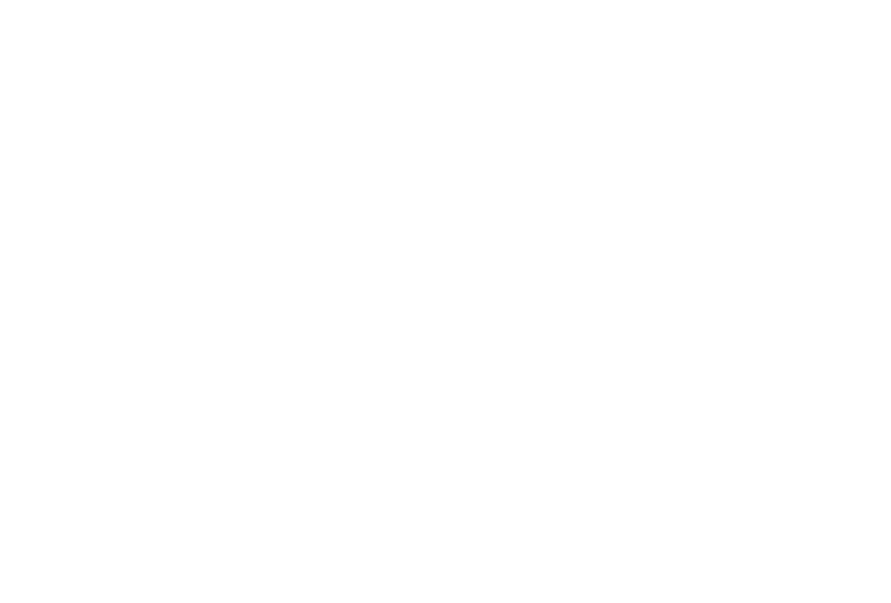
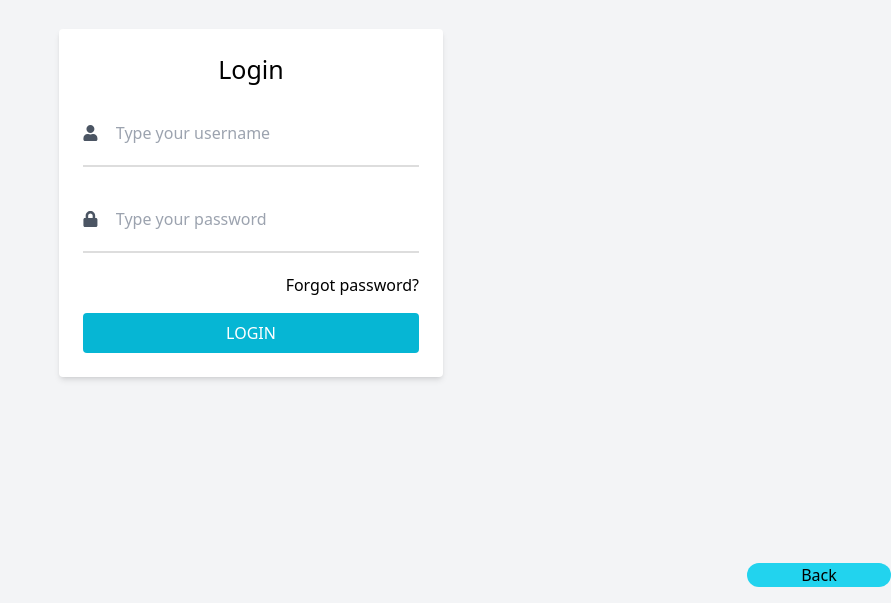
Before and after one commit to Theeicon45/Educonnect, a React (Vite) app: page /Login in a window 1280 px wide. Before the commit this address had no page. Shown: the part 197-800 px from the top of the page, without its empty margins (389-1280 px from the left). Built offline with nearby package versions, Linux system fonts and the light colour scheme; a web font is replaced by a local one.

Commit message:
login frontend

```diff
--- a/package.json
+++ b/package.json
@@ -12,6 +12,7 @@
   "dependencies": {
     "react": "^18.3.1",
     "react-dom": "^18.3.1",
+    "react-icons": "^5.3.0",
     "react-router-dom": "^6.27.0"
   },
   "devDependencies": {
--- a/src/App.jsx
+++ b/src/App.jsx
@@ -2,8 +2,9 @@
 import About from "./Pages/About"
 import Contact from "./Pages/Contact"
 import Landing from "./Pages/Landing"
-import Navbar from './Components/Navbar';
-Navbar
+import Login from './Pages/login';
+
+
 
 const App = () => {
   return (
@@ -11,6 +12,7 @@
 
     <Routes>
       <Route path="/" element={<Landing />} />
+      <Route path="/Login" element={<Login/>} />
       <Route path="/about" element={<About />} />
       <Route path="/contact" element={<Contact />} />
     </Routes>
--- /dev/null
+++ b/src/Components/BlogSpot.jsx
@@ -0,0 +1,11 @@
+
+
+const BlogSpot = () => {
+  return (
+    <div>
+      Blogspot
+    </div>
+  )
+}
+
+export default BlogSpot
--- /dev/null
+++ b/src/Components/Footer.jsx
@@ -0,0 +1,45 @@
+import { quickLinks } from "../assets/Quicklinks";
+import { FaFacebook, FaInstagram, FaEnvelope } from 'react-icons/fa'; // For social icons
+
+const Footer = () => {
+  return (
+    <footer className="bg-brown p-4 text-white">
+      <div className="container mx-auto flex justify-between">
+        {/* Quick Links Section */}
+        <div className="">
+          <h4 className="font-bold text-lg mb-4">Quick Links</h4>
+          <ul className="flex flex-col gap-2">
+            {
+            quickLinks.map((nav, index) => (
+              <li key={index} className="hover:underline cursor-pointer">
+                {nav}
+              </li>
+            ))
+            }
+          </ul>
+        </div>
+
+        {/* Social Icons Section */}
+        <div className="flex gap-4 ">
+          <a href="https://www.facebook.com" target="_blank" rel="noopener noreferrer" className="text-white hover:text-slate-600">
+            <FaFacebook size={24} />
+          </a>
+          <a href="https://www.instagram.com" target="_blank" rel="noopener noreferrer" className="text-white hover:text-slate-600">
+            <FaInstagram size={24} />
+          </a>
+          <a href="mailto:info@example.com" className="text-white hover:text-slate-600">
+            <FaEnvelope size={24} />
+          </a>
+        </div>
+
+
+      </div>
+      {/* Copyright Section */}
+      <div className="text-center ">
+          <p className="text-sm ">&copy; 2024 Terry and Kay School. All rights reserved.</p>
+        </div>
+    </footer>
+  );
+};
+
+export default Footer;
--- a/src/Components/LandingNav.jsx
+++ b/src/Components/LandingNav.jsx
@@ -1,5 +1,5 @@
 import { transparentBlack } from "../Utils/images"
-
+import { Link } from 'react-router-dom';
 
 const LandingNav = () => {
   return (
@@ -9,8 +9,10 @@
                 <img src={transparentBlack} alt="" className="w-52"/>
 
             </div>
+             <Link to="/login">
+             <button className="bg-white h-8 w-36 items-center rounded-full hover:bg-slate-200 active:bg-tahiti-800 ease-in">Login</button>
+             </Link>
 
-             <button className="bg-white h-8* w-36 items-center rounded-full">Login</button>
         </nav>
     </div>
   )
--- a/src/Pages/Landing.jsx
+++ b/src/Pages/Landing.jsx
@@ -1,6 +1,9 @@
 
+import BlogSpot from "../Components/BlogSpot";
+import Footer from "../Components/Footer";
 import LandingNav from "../Components/LandingNav";
 import LandingSlider from "../Components/LandingSlider";
+
 
 const Landing = () => {
   return (
@@ -8,6 +11,8 @@
       <div className="w-full">
         <LandingNav/>
         <LandingSlider/>
+        <BlogSpot/>
+        <Footer/>
 
       </div>
 
--- /dev/null
+++ b/src/Pages/Login.jsx
@@ -0,0 +1,54 @@
+import { FaUser, FaLock } from 'react-icons/fa';
+import { Link } from 'react-router-dom';
+const Login = () => {
+    return (
+      <>
+        <div className="flex items-center justify-center min-h-screen bg-gray-100">
+        <form id="Login-form" className="w-96 p-6 bg-white rounded shadow-md">
+          <h2 id="Login" className="text-center text-2xl  mb-4">Login</h2>
+          <div id="input-group" className="flex items-center mb-4">
+            <FaUser className="icon mr-2 text-gray-600" />
+            <input
+              id="inputsec"
+              type="text"
+              placeholder="Type your username"
+              required
+              className="border border-gray-300 p-2 rounded w-full focus:outline-none focus:ring-2 focus:ring-tahiti-500"
+            />
+          </div>
+          <div id="input-group" className="flex items-center mb-4">
+            <FaLock className="icon mr-2 text-gray-600" />
+            <input
+              id="inputsec"
+              type="password"
+              placeholder="Type your password"
+              required
+              className="border border-gray-300 p-2 rounded w-full focus:outline-none focus:ring-2 focus:ring-tahiti-500"
+            />
+          </div>
+          <div className="text-right mb-4">
+            <a href="#" className="text-blue-500 hover:underline">Forgot password?</a>
+          </div>
+          <button
+            type="submit"
+            className="w-full bg-tahiti-500 text-white p-2 rounded hover:bg-cyan-600 transition-colors duration-200"
+          >
+            LOGIN
+          </button>
+        </form>
+
+      </div>
+      <div className=' bg-gray-100'>
+
+        <Link to="/">
+            <button className='bg-tahiti-400 w-36 right-0 absolute -mt-10 rounded-full  '>Back</button>
+             </Link>
+      </div>
+
+      </>
+
+
+    );
+  };
+
+  export default Login;
--- /dev/null
+++ b/src/assets/Quicklinks.js
@@ -0,0 +1 @@
+export const quickLinks =["About us ", "Contact Us", "Blog","Location"]
--- /dev/null
+++ b/src/form.css
@@ -0,0 +1,98 @@
+* {
+    box-sizing: border-box;
+    margin: 0;
+    padding: 0;
+  }
+
+  body {
+    font-family: 'Arial', sans-serif;
+    background: linear-gradient(to right, #6a11cb, #2575fc);
+    height: 100vh;
+    display: flex;
+    justify-content: center;
+    align-items: center;
+  }
+
+  .login-container {
+    background-color: white;
+    padding: 40px 30px;
+    width: 350px;
+    border-radius: 10px;
+    box-shadow: 0 4px 8px rgba(0, 0, 0, 0.1);
+    text-align: center;
+  }
+
+  h2 {
+    margin-bottom: 20px;
+    color: #333;
+  }
+
+  .input-group {
+    display: flex;
+    align-items: center;
+    margin-bottom: 20px;
+    border-bottom: 2px solid #ddd;
+    padding: 10px 0;
+  }
+
+  .input-group i {
+    color: #999;
+    margin-right: 10px;
+  }
+
+  input {
+    width: 100%;
+    border: none;
+    outline: none;
+    padding: 10px;
+    font-size: 16px;
+  }
+
+  .forgot-password {
+    text-align: right;
+    margin-bottom: 20px;
+  }
+
+  .forgot-password a {
+    color: #2575fc;
+    text-decoration: none;
+  }
+
+  .login-button {
+    width: 100%;
+    padding: 10px;
+    background: linear-gradient(to right, #6a11cb, #2575fc);
+    border: none;
+    border-radius: 50px;
+    color: white;
+    font-size: 16px;
+    cursor: pointer;
+  }
+
+  .social-login {
+    margin-top: 30px;
+  }
+
+  .social-login p {
+    color: #666;
+  }
+
+  .social-icons i {
+    font-size: 20px;
+    color: #666;
+    margin: 0 10px;
+    cursor: pointer;
+  }
+
+  .sign-up {
+    margin-top: 20px;
+  }
+
+  .sign-up p {
+    color: #666;
+  }
+
+  .sign-up a {
+    color: #2575fc;
+    text-decoration: none;
+  }
--- a/src/index.css
+++ b/src/index.css
@@ -10,3 +10,24 @@
 #button1{
     font-family: "Arima", system-ui;
 }
+
+#Login{
+    font-size: 25px;
+}
+#input-group {
+    display: flex;
+    align-items: center;
+    margin-bottom: 20px;
+    border-bottom: 2px solid #ddd;
+    padding: 10px 0;
+  }
+  #inputsec{
+
+        width: 100%;
+        border: none;
+        outline: none;
+        padding: 10px;
+        font-size: 16px;
+
+
+  }
--- a/tailwind.config.js
+++ b/tailwind.config.js
@@ -70,7 +70,19 @@
         700: '#c2410c',
         800: '#9a3412',
         900: '#7c2d12',
-      }
+      },
+    'gray':{
+      50:'#f9fafb',
+      100: '#f3f4f6',
+      200: '#e5e7eb',
+      300: '#d1d5db',
+      400: '#9ca3af',
+      500: '#6b7280',
+      600: '#4b5563',
+      700: '#374151',
+      800: '#1f2937',
+      900: '#111827',
+    }
     }
   },
   plugins: [],
```
Also changed, not shown: 1 other file (tests, documents, lock files or other folders).
